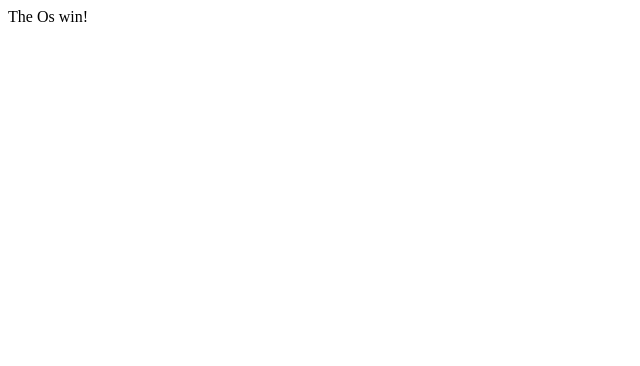
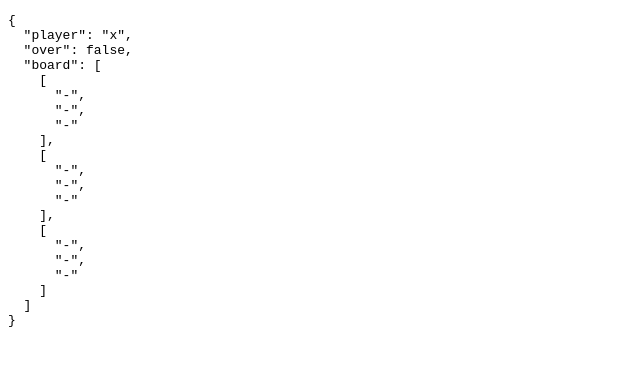
Before and after one commit to SivanMehta/tic-tac-toe, a React app: page / in a window 1280 px wide. Shown: the top 366 px of the page, without its empty margins (0-640 px from the left). Built offline with nearby package versions, Linux system fonts and the light colour scheme; the HTML template or start-up script is replaced by a standard one.

Commit message:
show state on <Board/>

```diff
--- a/src/App.js
+++ b/src/App.js
@@ -1,15 +1,13 @@
 import React from 'react';
-
-function Game() {
-  return (
-    <span>The Os win!</span>
-  )
-}
+import Context from './constants';
+import Board from './Board';
 
 function App() {
   return (
     <div className="grid">
-      <Game />
+      <Context>
+        <Board />
+      </Context>
     </div>
   );
 }
--- /dev/null
+++ b/src/Board.js
@@ -0,0 +1,11 @@
+import React from 'react';
+import { useGame } from './constants';
+
+export default function Board() {
+  const [ state, setState ] = useGame();
+  return (
+    <pre>
+      { JSON.stringify(state, null, 2) }
+    </pre>
+  )
+}
--- a/src/constants.js
+++ b/src/constants.js
@@ -1,2 +1,30 @@
-export const FLOORS = 7;
-export const FLOOR_HEIGHT = 120;
+import React, { createContext, useState, useContext } from 'react';
+
+let board = [
+  ['-', '-', '-'],
+  ['-', '-', '-'],
+  ['-', '-', '-']
+];
+
+const baseGame = {
+  player: 'x', // which player is playing
+  over: false, // if the game is over (indicates when the score needs to be calculated)
+  board, // pieces placed on the board
+};
+
+const Game = createContext(baseGame);
+export const useGame = () => useContext(Game);
+
+export default function Wrapper({ children }) {
+  const [ state, set ] = useState(baseGame);
+
+  function setState(change) {
+    set({ ...state, ...change });
+  }
+
+  return (
+    <Game.Provider value={[state, setState]}>
+      {children}
+    </Game.Provider>
+  )
+}
```
